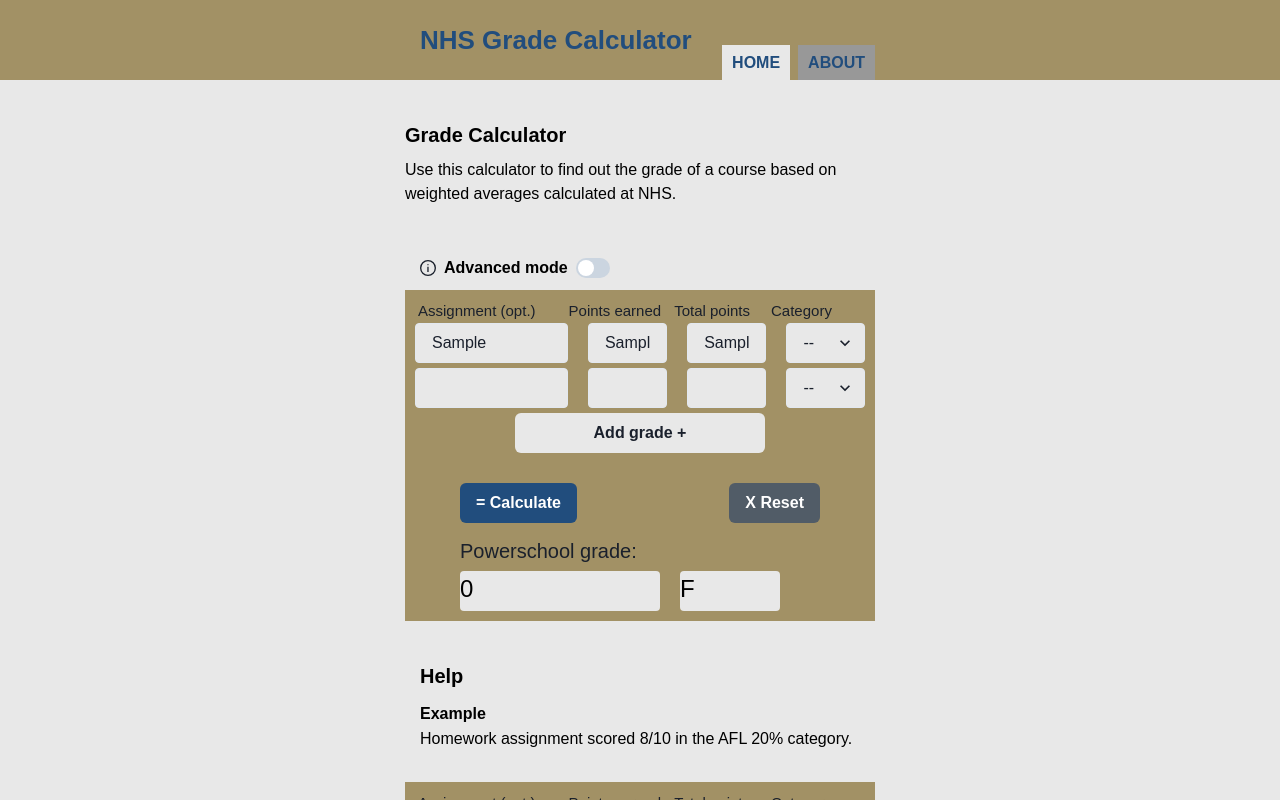
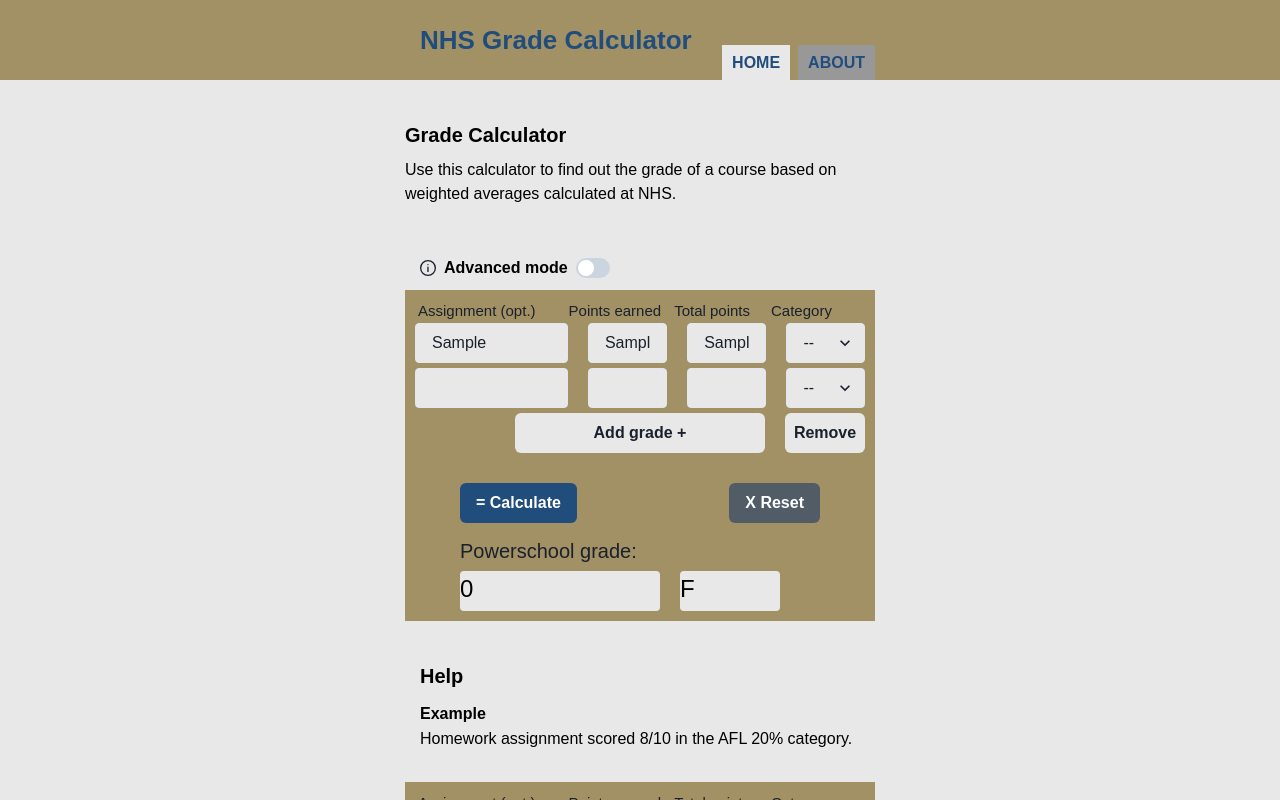
Before and after one commit to danctila/calculator-frontend, a React (Vite) app: page / in a window 1280 px wide. Both pictures are taken after typing "Sample", "Sample", "Sample" into the empty fields and a click on the button "Add grade +". Shown: the top 800 px of the page. Built offline with nearby package versions, Linux system fonts and the light colour scheme.

Commit message:
Added remove button function

```diff
--- a/src/Components/AdvCalculator.tsx
+++ b/src/Components/AdvCalculator.tsx
@@ -39,6 +39,12 @@
       category: "",
     };
     setFormFields([...formFields, object]);
+  };
+
+  const removeFields = () => {
+    let data = [...formFields];
+    if (formFields.length > 1) data.splice(formFields.length - 1, 1);
+    setFormFields(data);
   };
 
   const refresh = () => {
@@ -145,11 +151,22 @@
             </HStack>
           );
         })}
-        <Center>
-          <Button onClick={addFields} w="250px" bg="#E8E8E8">
-            Add grade +
-          </Button>
-        </Center>
+        {formFields.length > 1 ? (
+          <HStack justifyContent="right" spacing="20px">
+            <Button onClick={addFields} w="250px" bg="#E8E8E8">
+              Add grade +
+            </Button>
+            <Button onClick={removeFields} w="80px" bg="#E8E8E8">
+              Remove
+            </Button>
+          </HStack>
+        ) : (
+          <Center>
+            <Button onClick={addFields} w="250px" bg="#E8E8E8">
+              Add grade +
+            </Button>
+          </Center>
+        )}
         <HStack paddingTop="30px" mx="45px" justifyContent="space-between">
           <Button
             onClick={submit}
--- a/src/Components/Calculator.tsx
+++ b/src/Components/Calculator.tsx
@@ -36,6 +36,12 @@
       category: "",
     };
     setFormFields([...formFields, object]);
+  };
+
+  const removeFields = () => {
+    let data = [...formFields];
+    if (formFields.length > 1) data.splice(formFields.length - 1, 1);
+    setFormFields(data);
   };
 
   const refresh = () => {
@@ -129,11 +135,23 @@
             </HStack>
           );
         })}
-        <Center>
-          <Button onClick={addFields} w="250px" bg="#E8E8E8">
-            Add grade +
-          </Button>
-        </Center>
+        {formFields.length > 1 ? (
+          <HStack justifyContent="right" spacing="20px">
+            <Button onClick={addFields} w="250px" bg="#E8E8E8">
+              Add grade +
+            </Button>
+            <Button onClick={removeFields} w="80px" bg="#E8E8E8">
+              Remove
+            </Button>
+          </HStack>
+        ) : (
+          <Center>
+            <Button onClick={addFields} w="250px" bg="#E8E8E8">
+              Add grade +
+            </Button>
+          </Center>
+        )}
+
         <HStack paddingTop="30px" mx="45px" justifyContent="space-between">
           <Button
             onClick={submit}
```
